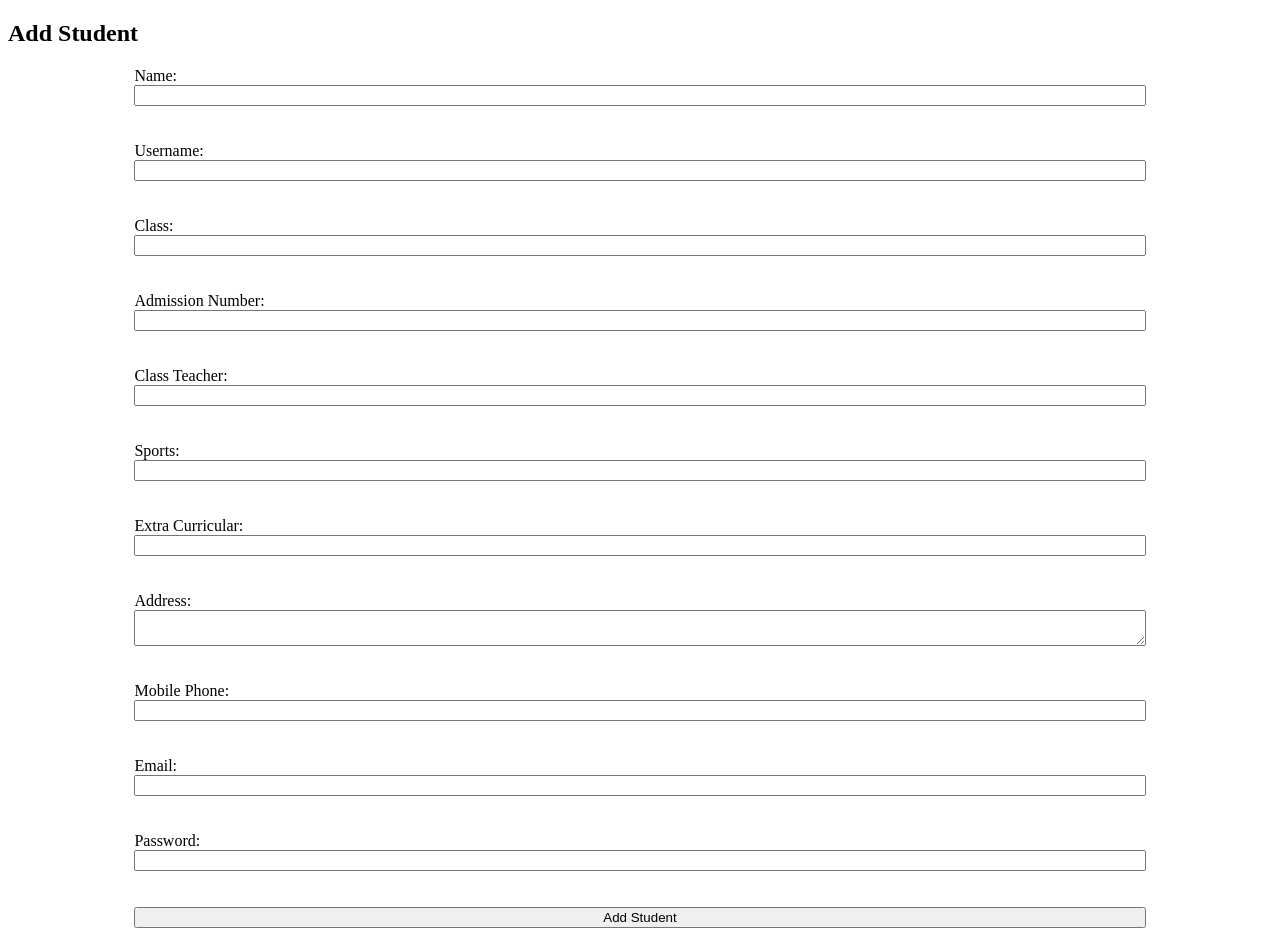
After one commit to Lakvindu05/Student-teacher-management-System, a PHP site: page /add-student.php in a window 1280 px wide. The commit adds this page. Run offline with PHP 8.4, Linux system fonts and the light colour scheme; the visitor is signed in with stand-in values (Sample User, id 1).

Commit message:
created add-student.php

```diff
--- /dev/null
+++ b/add-student.php
@@ -0,0 +1,108 @@
+<?php
+session_start();
+include 'db-connect.php';
+
+// Check if the teacher is logged in
+if (!isset($_SESSION['teacher_username'])) {
+    header('Location: teacher-login.php');
+    exit();
+}
+
+// Enable error reporting
+ini_set('display_errors', 1);
+ini_set('display_startup_errors', 1);
+error_reporting(E_ALL);
+
+$message = '';
+
+if ($_SERVER["REQUEST_METHOD"] == "POST") {
+    $name = $_POST['name'];
+    $username = $_POST['username'];
+    $class = $_POST['class'];
+    $admission_number = $_POST['admission_number'];
+    $class_teacher = $_POST['class_teacher'];
+    $sports = $_POST['sports'];
+    $extra_curricular = $_POST['extra_curricular'];
+    $address = $_POST['address'];
+    $mobile_phone = $_POST['mobile_phone'];
+    $email = $_POST['email'];
+    $password = $_POST['password'];
+
+    // Prevent SQL injection
+    $name = mysqli_real_escape_string($conn, $name);
+    $username = mysqli_real_escape_string($conn, $username);
+    $class = mysqli_real_escape_string($conn, $class);
+    $admission_number = mysqli_real_escape_string($conn, $admission_number);
+    $class_teacher = mysqli_real_escape_string($conn, $class_teacher);
+    $sports = mysqli_real_escape_string($conn, $sports);
+    $extra_curricular = mysqli_real_escape_string($conn, $extra_curricular);
+    $address = mysqli_real_escape_string($conn, $address);
+    $mobile_phone = mysqli_real_escape_string($conn, $mobile_phone);
+    $email = mysqli_real_escape_string($conn, $email);
+    $password = mysqli_real_escape_string($conn, $password);
+
+    // Hash the password before storing
+    $hashed_password = password_hash($password, PASSWORD_DEFAULT);
+
+    // Check if username already exists
+    $sql = "SELECT id FROM Students WHERE username = '$username'";
+    $result = $conn->query($sql);
+
+    if ($result->num_rows > 0) {
+        // Username already exists
+        $message = "Username already taken!";
+    } else {
+        // Insert the new student into the database
+        $sql = "INSERT INTO Students (name, username, class, admission_number, class_teacher, sports, extra_curricular, address, mobile_phone, email, password) VALUES ('$name', '$username', '$class', '$admission_number', '$class_teacher', '$sports', '$extra_curricular', '$address', '$mobile_phone', '$email', '$hashed_password')";
+        if ($conn->query($sql) === TRUE) {
+            $message = "Student added successfully!";
+            header('Location: teacher-panel.php');
+        } else {
+            $message = "Error: " . $sql . "<br>" . $conn->error;
+        }
+    }
+}
+
+$conn->close();
+?>
+<!DOCTYPE html>
+<html lang="en">
+<head>
+    <meta charset="UTF-8">
+    <meta name="viewport" content="width=device-width, initial-scale=1.0">
+    <title>Add Student</title>
+</head>
+<body>
+    <h2>Add Student</h2>
+    <?php
+    if (!empty($message)) {
+        echo "<p style='color: red;'>$message</p>";
+    }
+    ?>
+    <form action="add-student.php" method="post" style="display: flex; flex-direction: column; width: 80%; margin: auto;">
+        <label for="name">Name:</label>
+        <input type="text" id="name" name="name" required><br><br>
+        <label for="username">Username:</label>
+        <input type="text" id="username" name="username" required><br><br>
+        <label for="class">Class:</label>
+        <input type="text" id="class" name="class" required><br><br>
+        <label for="admission_number">Admission Number:</label>
+        <input type="text" id="admission_number" name="admission_number" required><br><br>
+        <label for="class_teacher">Class Teacher:</label>
+        <input type="text" id="class_teacher" name="class_teacher" required><br><br>
+        <label for="sports">Sports:</label>
+        <input type="text" id="sports" name="sports" required><br><br>
+        <label for="extra_curricular">Extra Curricular:</label>
+        <input type="text" id="extra_curricular" name="extra_curricular" required><br><br>
+        <label for="address">Address:</label>
+        <textarea id="address" name="address" required></textarea><br><br>
+        <label for="mobile_phone">Mobile Phone:</label>
+        <input type="text" id="mobile_phone" name="mobile_phone" required><br><br>
+        <label for="email">Email:</label>
+        <input type="email" id="email" name="email" required><br><br>
+        <label for="password">Password:</label>
+        <input type="password" id="password" name="password" required><br><br>
+        <input type="submit" value="Add Student">
+    </form>
+</body>
+</html>
--- a/add-teachers.php
+++ b/add-teachers.php
@@ -42,6 +42,7 @@ if ($_SERVER["REQUEST_METHOD"] == "POST") {
         $sql = "INSERT INTO Teachers (fullname, username, password, email, phone_number, address, qualifications) VALUES ('$fullname', '$username', '$hashed_password', '$email', '$phone_number', '$address', '$qualifications')";
         if ($conn->query($sql) === TRUE) {
             $message = "Teacher added successfully!";
+            header('Location: admin-panel.php');
         } else {
             $message = "Error: " . $sql . "<br>" . $conn->error;
         }
```
